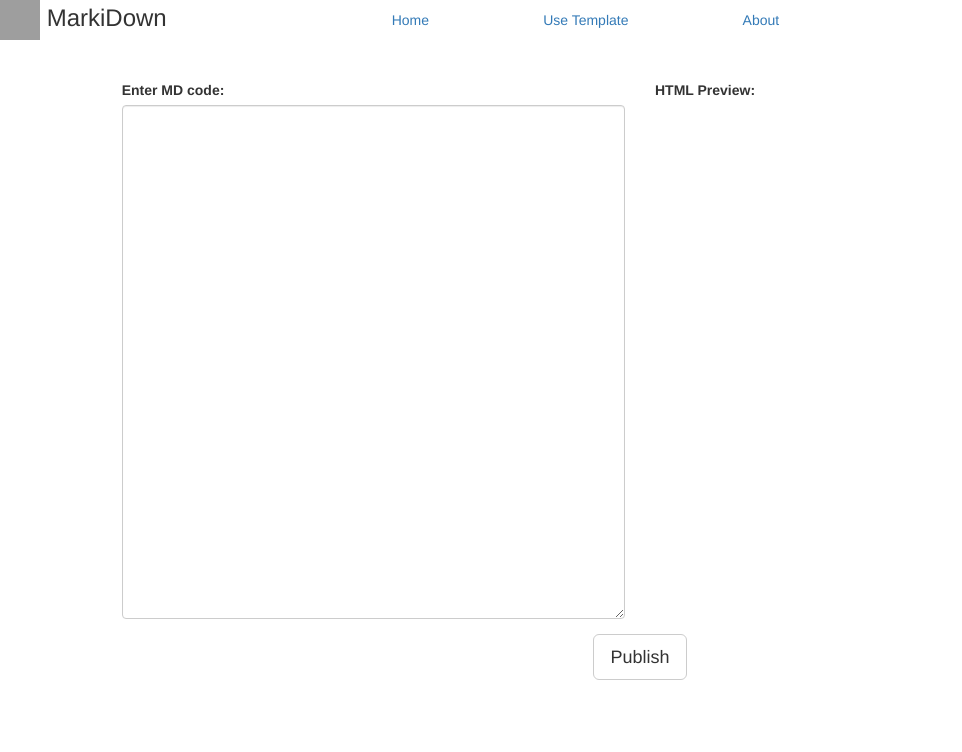
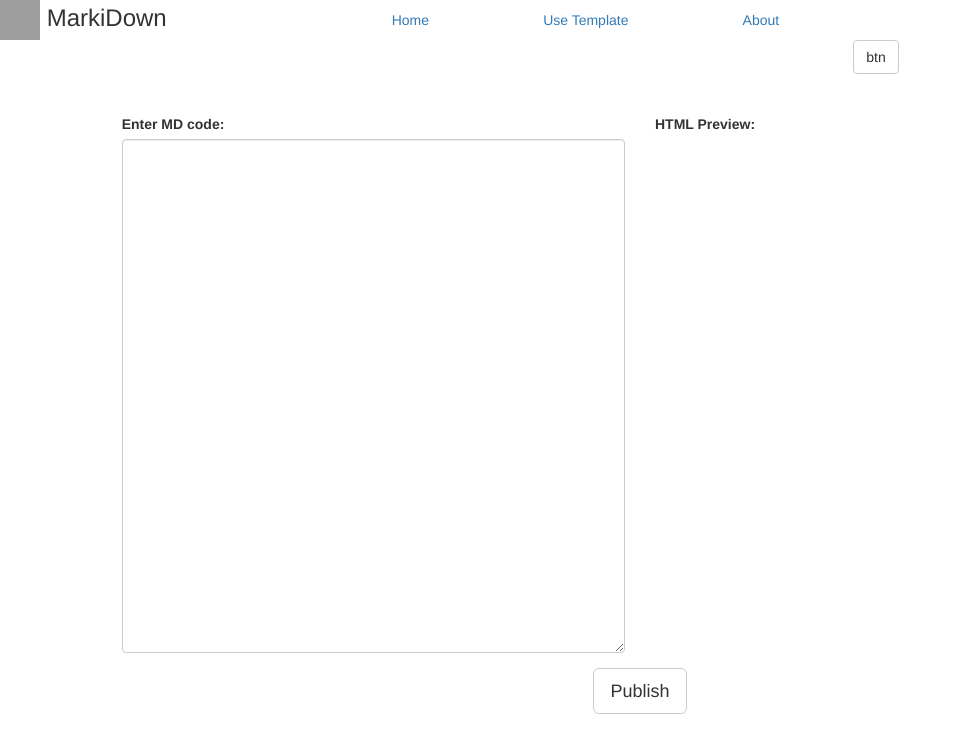
Before and after one commit to Rafael-Martins/MerkiDown, a Vue app: page / in a window 1280 px wide. Shown: the top 752 px of the page, without its empty margins (0-962 px from the left). Built offline with nearby package versions, Linux system fonts and the light colour scheme; no server answers; the database is empty; grey boxes are pictures that could not be loaded.

Commit message:
feat: popover

```diff
--- a/src/pages/Index.vue
+++ b/src/pages/Index.vue
@@ -4,6 +4,15 @@
     <navegation></navegation>
 
     <div class="container-fluid">
+      <div class="row">
+        <div class="col-lg-offset-8">
+          <div class="btn btn-default btn-md">
+            btn
+          </div>
+          <div class="popover bottom" role="tooltip"><div class="arrow" style="top: -12%;"></div><h3 class="popover-title">Popover title</h3><div class="popover-content">And here's some amazing content. It's very engaging. Right?</div></div>
+
+        </div>
+      </div>
 
       <div class="row editor-content">
 
```
